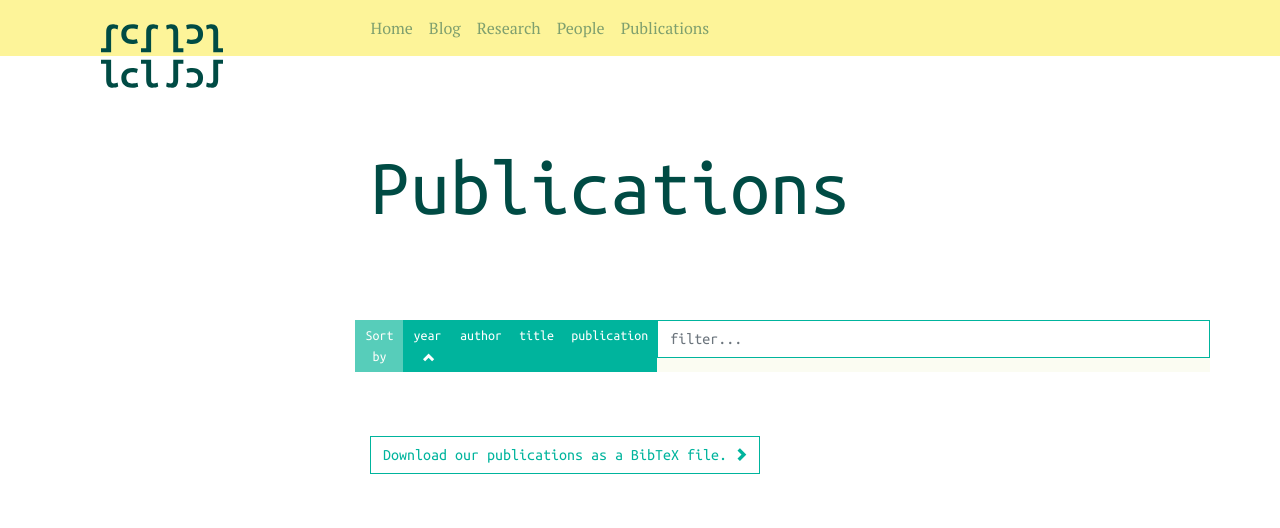
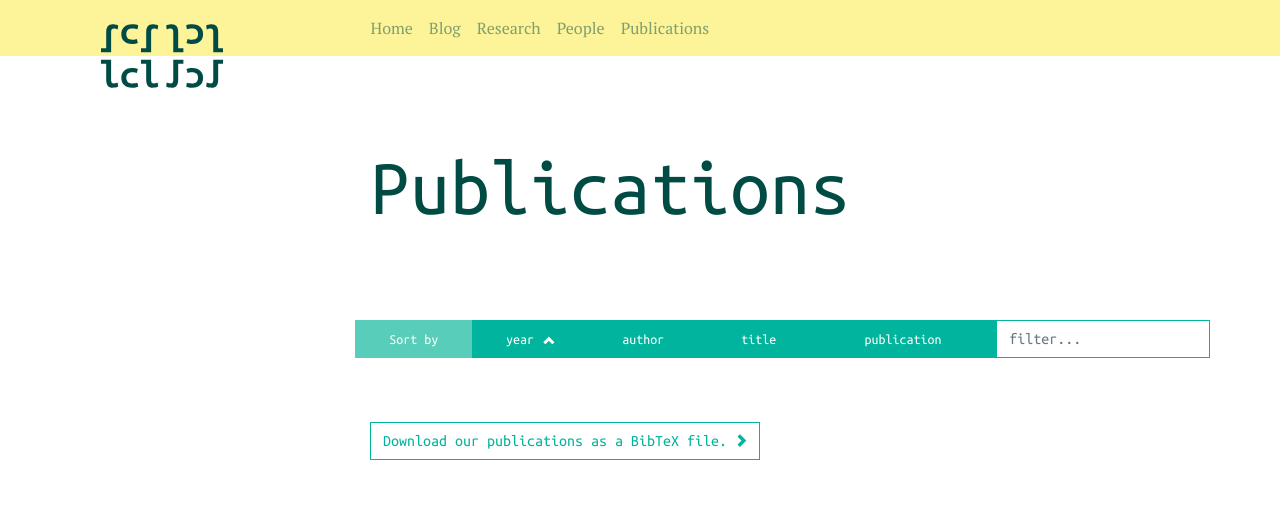
Before and after one commit to clclab/clclab-website, a Jekyll site: the page built from jekyll/publications.html, in a window 1280 px wide. Shown: the top 528 px of the page. Built offline with Jekyll 4.4.1, drawn with Linux system fonts in a browser that asks for light colours; a script that is not in the unit is left out.

Commit message:
fix search field width

```diff
--- a/jekyll/publications.html
+++ b/jekyll/publications.html
@@ -48,7 +48,7 @@ updated: 2018-01-29
                 <span class="oi oi-chevron-top small hidden" aria-hidden="true"></span>
             </button>
 
-            <input type="text" id="search-pubs" class="form-control"
+            <input type="text" id="search-pubs" class="form-control w-25"
                 placeholder="filter..."
                 data-searchable-input-for="bib-entry"
                 data-no-results-message="#filter-no-results">
```
